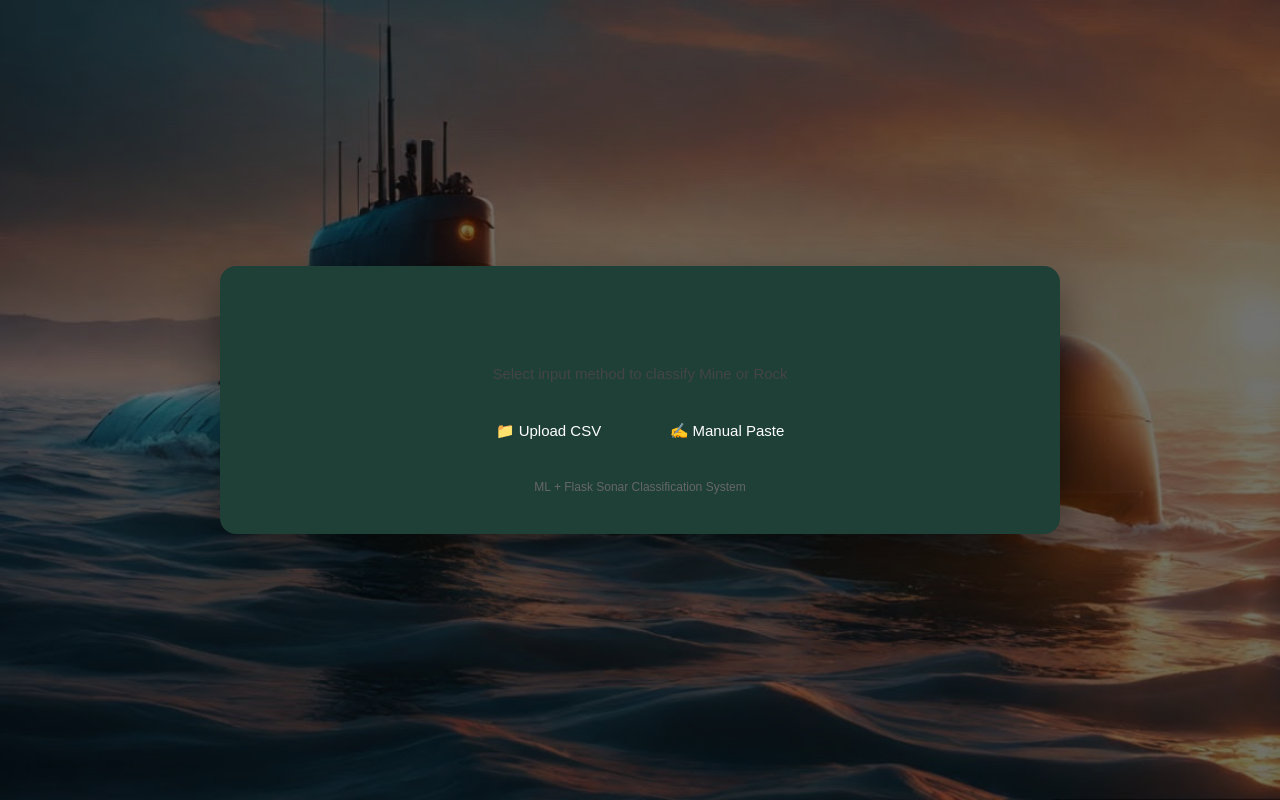
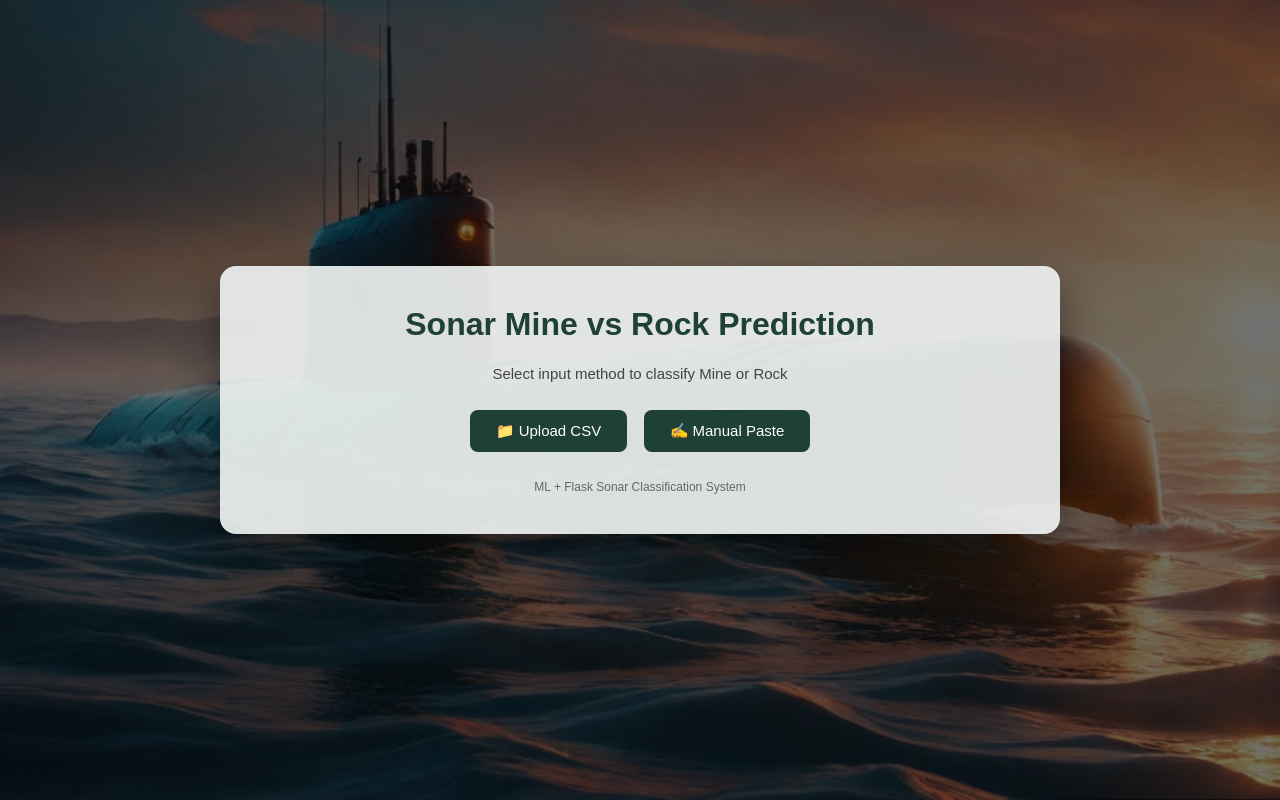
Before and after one commit to TheKnightSD/ML-Rock-vs-Mine-Prediction, a Flask app: page / in a window 1280 px wide. Run offline with Flask 3, Linux system fonts and the light colour scheme; parts of the project's set-up code (start-up, migrations or seed data) failed here and were passed over.

Commit message:
update UI changes

```diff
--- a/templates/index.html
+++ b/templates/index.html
@@ -34,7 +34,6 @@
             border-radius: 16px;
             text-align: center;
             background: rgba(237, 241, 240, 0.92);
-            background-color: #1f4037;
             box-shadow: 0 18px 45px rgba(0,0,0,0.45);
             z-index: 2;
         }
```
